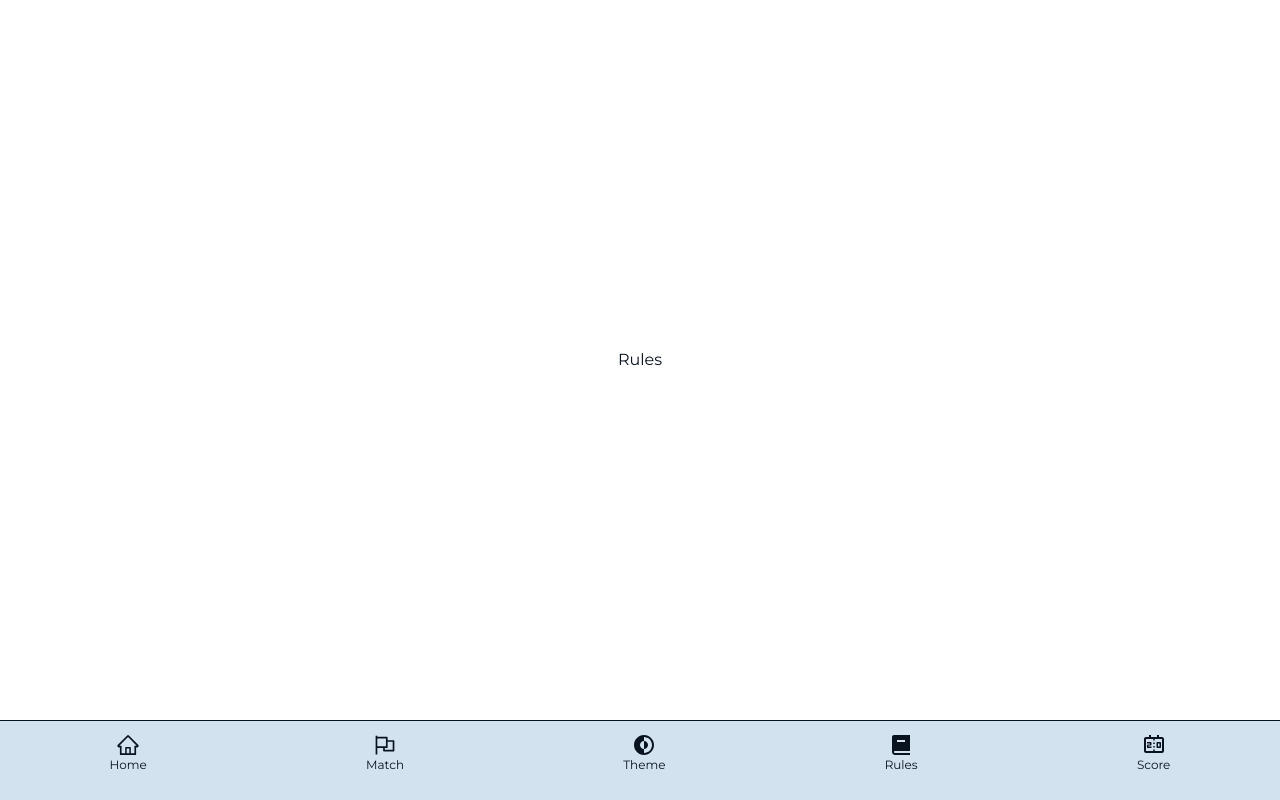
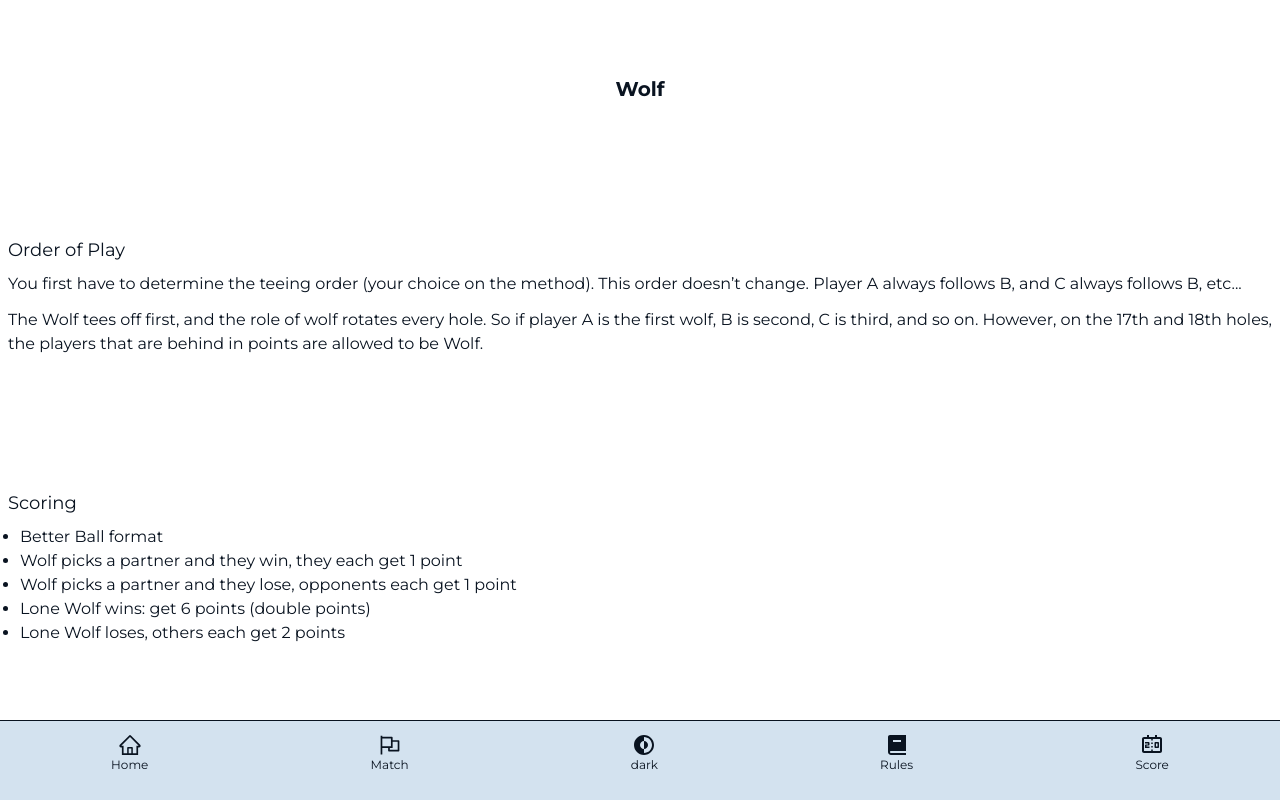
Before and after one commit to JohnStrandt/golf-games, a React (Vite) app: page /Rules in a window 1280 px wide. Built offline with nearby package versions, Linux system fonts and the light colour scheme; a web font is replaced by a local one.

Commit message:
update rules

```diff
--- a/src/App.jsx
+++ b/src/App.jsx
@@ -34,7 +34,7 @@ function App() {
             <Route path="/rules" element={<Rules />} />
             <Route path="/score" element={<Score />} />
           </Routes>
-          <Nav onClick={toggleDarkMode} />
+          <Nav toggleMode={toggleDarkMode} darkMode={darkMode} />
         </BrowserRouter>
       </div>
     </main>
--- a/src/sections/Home.jsx
+++ b/src/sections/Home.jsx
@@ -1,6 +1,6 @@
 const Home = () => {
   return (
-    <section className="flex flex-col p-2 h-[calc(100vh-80px)] justify-around text-slate-500 bg-background text-primary">
+    <section className="flex flex-col p-2 h-[calc(100vh-80px)] justify-around bg-background text-primary">
       <p className="flex mx-auto">Home</p>
     </section>
   );
--- a/src/sections/Match.jsx
+++ b/src/sections/Match.jsx
@@ -9,7 +9,7 @@ const Match = () => {
         <span className=" text-5xl font-medium">{hole}</span>
       </div>
       <div className="flex flex-col gap-4">
-        <PlayerScore name="David Hasselhoff" score={4} />
+        <PlayerScore name="Fred" score={4} />
         <PlayerScore name="Barney" score={3} />
         <PlayerScore name="Wilma" score={5} />
         <PlayerScore name="Betty" score={5} />
--- a/src/sections/Nav.jsx
+++ b/src/sections/Nav.jsx
@@ -12,8 +12,7 @@ import { MdOutlineScoreboard, MdScoreboard } from "react-icons/md";
 import { RiBook2Fill, RiBook2Line } from "react-icons/ri";
 import { CgDarkMode } from "react-icons/cg";
 
-const Nav = ({ onClick }) => {
-  //
+const Nav = ({ toggleMode, darkMode }) => {
   const CustomLink = ({ children, to, ...props }) => {
     let resolved = useResolvedPath(to);
     let match = useMatch({ path: resolved.pathname, end: true });
@@ -56,11 +55,10 @@ const Nav = ({ onClick }) => {
         <li>
           <div
             className="flex flex-col items-center text-primary"
-            // onClick={toggleTheme}
-            onClick={onClick}
+            onClick={toggleMode}
           >
             <CgDarkMode className="text-2xl" />
-            <span>Theme</span>
+            {darkMode ? <span>light</span> : <span>dark</span>}
           </div>
         </li>
 
--- a/src/sections/Rules.jsx
+++ b/src/sections/Rules.jsx
@@ -1,9 +1,36 @@
-import { Nav } from "./index";
-
 const Rules = () => {
   return (
-    <section className="flex flex-col p-2 h-[calc(100vh-80px)] justify-around bg-background text-primary">
-      <p className="flex mx-auto">Rules</p>
+    <section className="flex flex-col p-2 h-[calc(100vh-80px)] overflow-auto justify-around bg-background text-primary">
+      <h1 className="text-center text-xl font-bold">Wolf</h1>
+
+      <div>
+        <h2 className="text-lg mb-2">Order of Play</h2>
+        <p className="mb-3">
+          You first have to determine the teeing order (your choice on the
+          method). This order doesn’t change. Player A always follows B, and C
+          always follows B, etc...
+        </p>
+        <p>
+          The Wolf tees off first, and the role of wolf rotates every hole. So
+          if player A is the first wolf, B is second, C is third, and so on.
+          However, on the 17th and 18th holes, the players that are behind in
+          points are allowed to be Wolf.
+        </p>
+      </div>
+      <div>
+        <h2 className="text-lg mb-2">Scoring</h2>
+        <div className="pl-3">
+          <ul className="list-disc">
+            <li>Better Ball format</li>
+            <li>Wolf picks a partner and they win, they each get 1 point</li>
+            <li>
+              Wolf picks a partner and they lose, opponents each get 1 point
+            </li>
+            <li>Lone Wolf wins: get 6 points (double points)</li>
+            <li>Lone Wolf loses, others each get 2 points</li>
+          </ul>
+        </div>
+      </div>
     </section>
   );
 };
```
